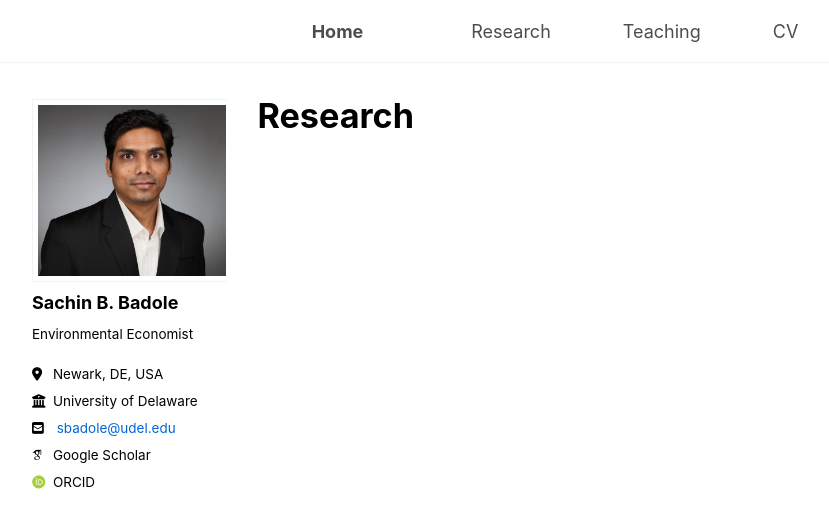
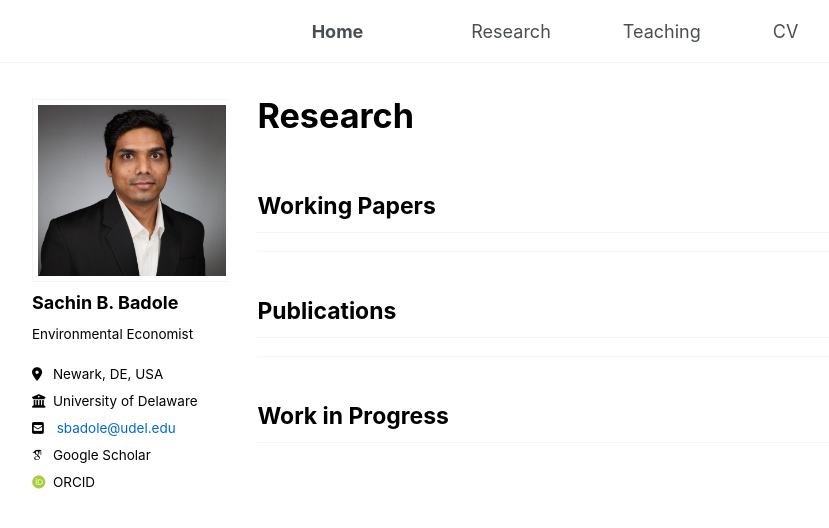
Before and after one commit to sachin-b-badole/sachin-b-badole.github.io, a Jekyll site: the page built from _pages/research.md, in a window 1280 px wide. Shown: the top 528 px of the page, without its empty margins (76-905 px from the left). Built offline with Jekyll 4.4.1, drawn with Linux system fonts in a browser that asks for light colours; some web fonts are replaced; a script bundle is joined from its source files by our own code; library files that are not in the unit come from our copies.

Commit message:
Update research.md

```diff
--- a/_pages/research.md
+++ b/_pages/research.md
@@ -5,3 +5,67 @@
 author_profile: true
 classes: wide
 ---
+## Working Papers
+
+{% assign wps = site.publications | where: "type", "working paper" | sort: "year" | reverse %}
+{% for p in wps %}
+**{{ p.title }}**
+{% if p.status %} ({{ p.status }}){% endif %}
+
+{{ p.authors | join: ", " }}
+{% if p.journal %}_{{ p.journal }}_{% endif %}
+
+<details>
+  <summary><button class="abs-btn">show abstract</button></summary>
+  <p>{{ p.abstract }}</p>
+</details>
+
+{% if p.pdf %}[Working Paper]({{ p.pdf }}){% endif %}
+{% if p.website %} | [Project Page]({{ p.website }}){% endif %}
+{% if p.slides %} | [Slides]({{ p.slides }}){% endif %}
+
+<br><br>
+{% endfor %}
+
+---
+
+## Publications
+
+{% assign pubs = site.publications | where: "type", "publication" | sort: "year" | reverse %}
+{% for p in pubs %}
+**{{ p.title }}**
+
+{{ p.authors | join: ", " }}
+{% if p.journal %}_{{ p.journal }}_ ({{ p.year }}){% endif %}
+
+<details>
+  <summary><button class="abs-btn">show abstract</button></summary>
+  <p>{{ p.abstract }}</p>
+</details>
+
+{% if p.pdf %}[Published Version]({{ p.pdf }}){% endif %}
+{% if p.website %} | [Journal Page]({{ p.website }}){% endif %}
+
+<br><br>
+{% endfor %}
+
+---
+
+## Work in Progress
+
+{% assign wips = site.publications | where: "type", "work in progress" | sort: "year" | reverse %}
+{% for p in wips %}
+**{{ p.title }}**
+
+{{ p.authors | join: ", " }}
+
+<details>
+  <summary><button class="abs-btn">show abstract</button></summary>
+  <p>{{ p.abstract }}</p>
+</details>
+
+{% if p.pdf %}[Draft]({{ p.pdf }}){% endif %}
+{% if p.website %} | [Project Page]({{ p.website }}){% endif %}
+
+<br><br>
+{% endfor %}
```
